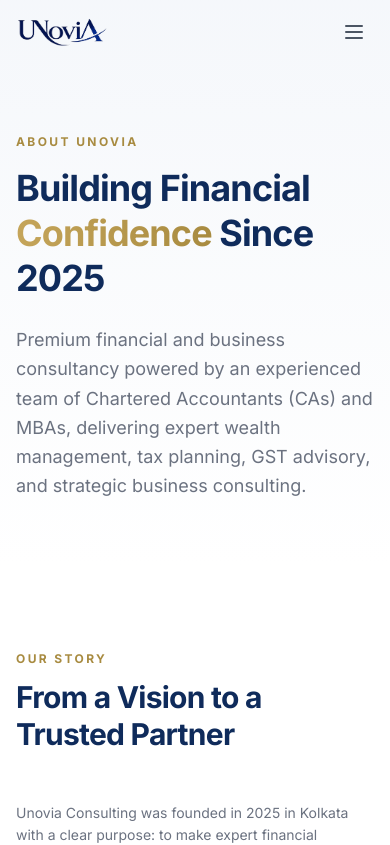
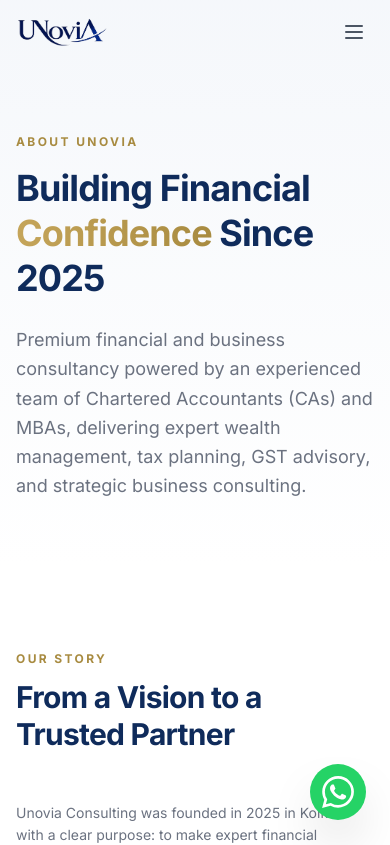
Before and after one commit to sc2805/unovia-consulting, a Next.js app: page /about in a window 390 px wide. Shown: the top 845 px of the page. Built offline with nearby package versions, Linux system fonts and the light colour scheme.

Commit message:
Updated mobile to 7278671467 and added floating WhatsApp contact button

```diff
--- a/app/layout.tsx
+++ b/app/layout.tsx
@@ -2,6 +2,7 @@
 import { Inter } from "next/font/google";
 import Navbar from "@/components/layout/Navbar";
 import Footer from "@/components/layout/Footer";
+import WhatsAppFloat from "@/components/ui/WhatsAppFloat";
 import "./globals.css";
 
 // =============================================================================
@@ -33,7 +34,7 @@
     "CA firm Kolkata",
     "Unovia Consulting",
   ],
-  authors: [{ name: "Unovia Consulting" }],
+  authors: [{ name: "UNoviA Consulting" }],
   openGraph: {
     type: "website",
     locale: "en_IN",
@@ -65,6 +66,7 @@
         <Navbar />
         <main>{children}</main>
         <Footer />
+        <WhatsAppFloat />
       </body>
     </html>
   );
--- /dev/null
+++ b/components/ui/WhatsAppFloat.tsx
@@ -0,0 +1,49 @@
+"use client";
+
+import React from "react";
+import { COMPANY } from "@/lib/constants";
+
+/**
+ * WhatsAppFloat Component
+ * A premium floating button that connects users to WhatsApp.
+ * Features a subtle pulse animation and hover effects.
+ */
+export default function WhatsAppFloat() {
+  const phoneNumber = COMPANY.phone.replace(/[^0-9]/g, "");
+  const message = encodeURIComponent("Hello! I'm interested in a consultation with UNoviA Consulting.");
+  const whatsappUrl = `https://wa.me/${phoneNumber}?text=${message}`;
+
+  return (
+    <a
+      href={whatsappUrl}
+      target="_blank"
+      rel="noopener noreferrer"
+      className="fixed bottom-6 right-6 z-50 flex items-center group"
+      aria-label="Contact on WhatsApp"
+    >
+      {/* Label (Visible on Hover) */}
+      <span className="mr-3 px-4 py-2 bg-white text-navy-900 text-sm font-bold rounded-full shadow-lg opacity-0 pointer-events-none translate-x-4 group-hover:opacity-100 group-hover:translate-x-0 transition-all duration-300">
+        Chat with us
+      </span>
+
+      {/* WhatsApp Button */}
+      <div className="relative">
+        {/* Pulse Effect */}
+        <div className="absolute inset-0 bg-green-500 rounded-full animate-ping opacity-25 group-hover:animate-none"></div>
+
+        <div className="relative w-14 h-14 bg-[#25D366] rounded-full shadow-2xl flex items-center justify-center transition-transform duration-300 group-hover:scale-110">
+          <svg
+            viewBox="0 0 24 24"
+            width="32"
+            height="32"
+            fill="currentColor"
+            className="text-white"
+            xmlns="http://www.w3.org/2000/svg"
+          >
+            <path d="M17.472 14.382c-.297-.149-1.758-.867-2.03-.967-.273-.099-.471-.148-.67.15-.197.297-.767.966-.94 1.164-.173.199-.347.223-.644.075-.297-.15-1.255-.463-2.39-1.475-.883-.788-1.48-1.761-1.653-2.059-.173-.297-.018-.458.13-.606.134-.133.298-.347.446-.52.149-.174.198-.298.298-.497.099-.198.05-.371-.025-.52-.075-.149-.669-1.612-.916-2.207-.242-.579-.487-.5-.669-.51-.173-.008-.371-.01-.57-.01-.198 0-.52.074-.792.372-.272.297-1.04 1.016-1.04 2.479 0 1.462 1.065 2.875 1.213 3.074.149.198 2.096 3.2 5.077 4.487.709.306 1.262.489 1.694.625.712.227 1.36.195 1.871.118.571-.085 1.758-.719 2.006-1.413.248-.694.248-1.289.173-1.413-.074-.124-.272-.198-.57-.347m-5.421 7.403h-.004a9.87 9.87 0 01-5.031-1.378l-.361-.214-3.741.982.998-3.648-.235-.374a9.86 9.86 0 01-1.51-5.26c.001-5.45 4.436-9.884 9.888-9.884 2.64 0 5.122 1.03 6.988 2.898a9.825 9.825 0 012.893 6.994c-.003 5.45-4.437 9.884-9.885 9.884m8.413-18.297A11.815 11.815 0 0012.05 0C5.495 0 .16 5.335.157 11.892c0 2.096.547 4.142 1.588 5.945L.057 24l6.305-1.654a11.882 11.882 0 005.683 1.448h.005c6.554 0 11.89-5.335 11.893-11.893a11.821 11.821 0 00-3.48-8.413z" />
+          </svg>
+        </div>
+      </div>
+    </a>
+  );
+}
--- a/lib/constants.ts
+++ b/lib/constants.ts
@@ -7,7 +7,7 @@
   tagline: "Strategic Advisory. Lasting Impact.",
   description:
     "Premium financial and business consultancy powered by an experienced team of Chartered Accountants (CAs) and MBAs, delivering expert wealth management, tax planning, GST advisory, and strategic business consulting.",
-  phone: "+91 98765 43210",
+  phone: "+91 72786 71467",
   email: "connect@unovia.in",
   address: "Kolkata, West Bengal, India",
   founded: "2025",
```
